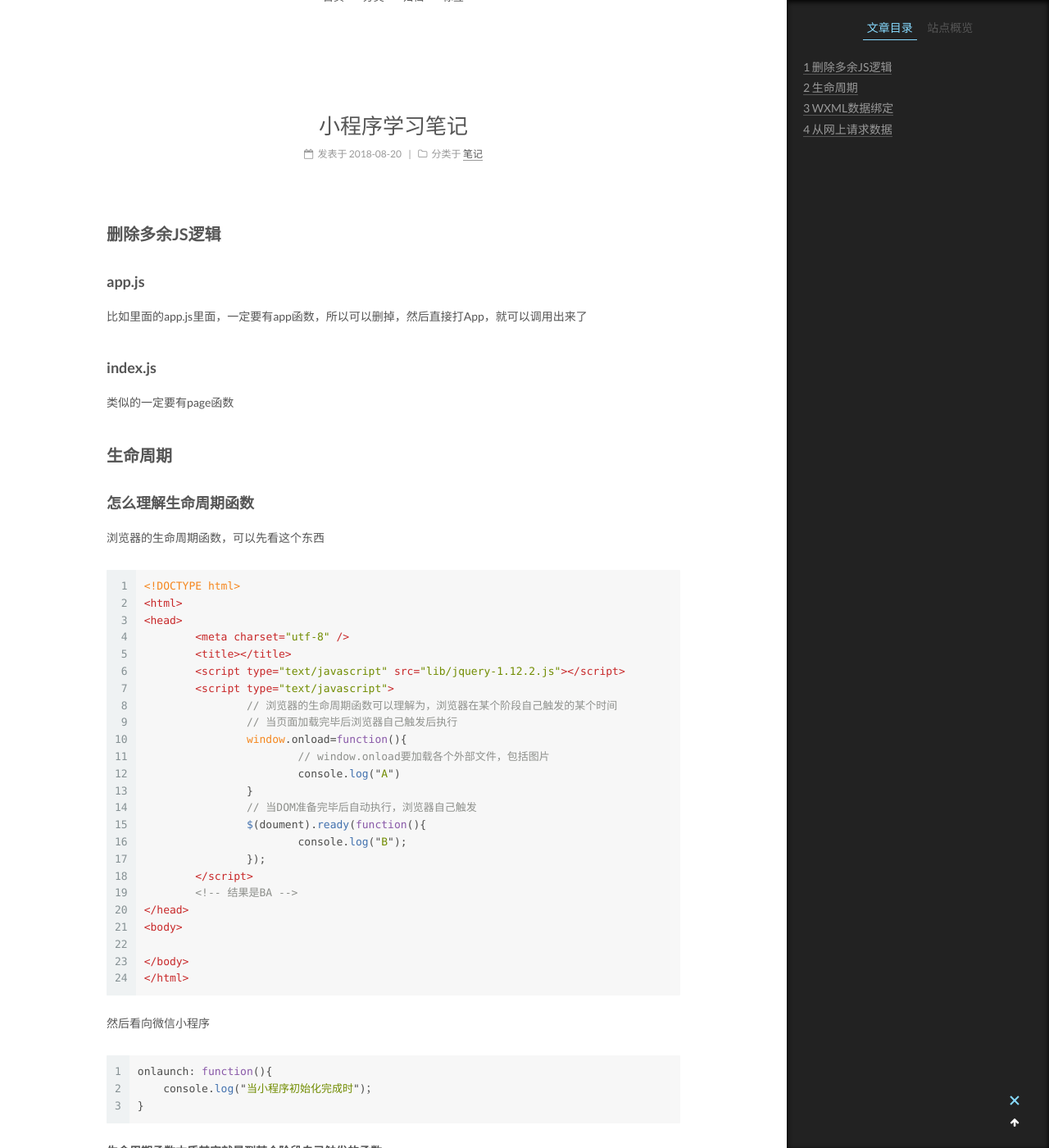
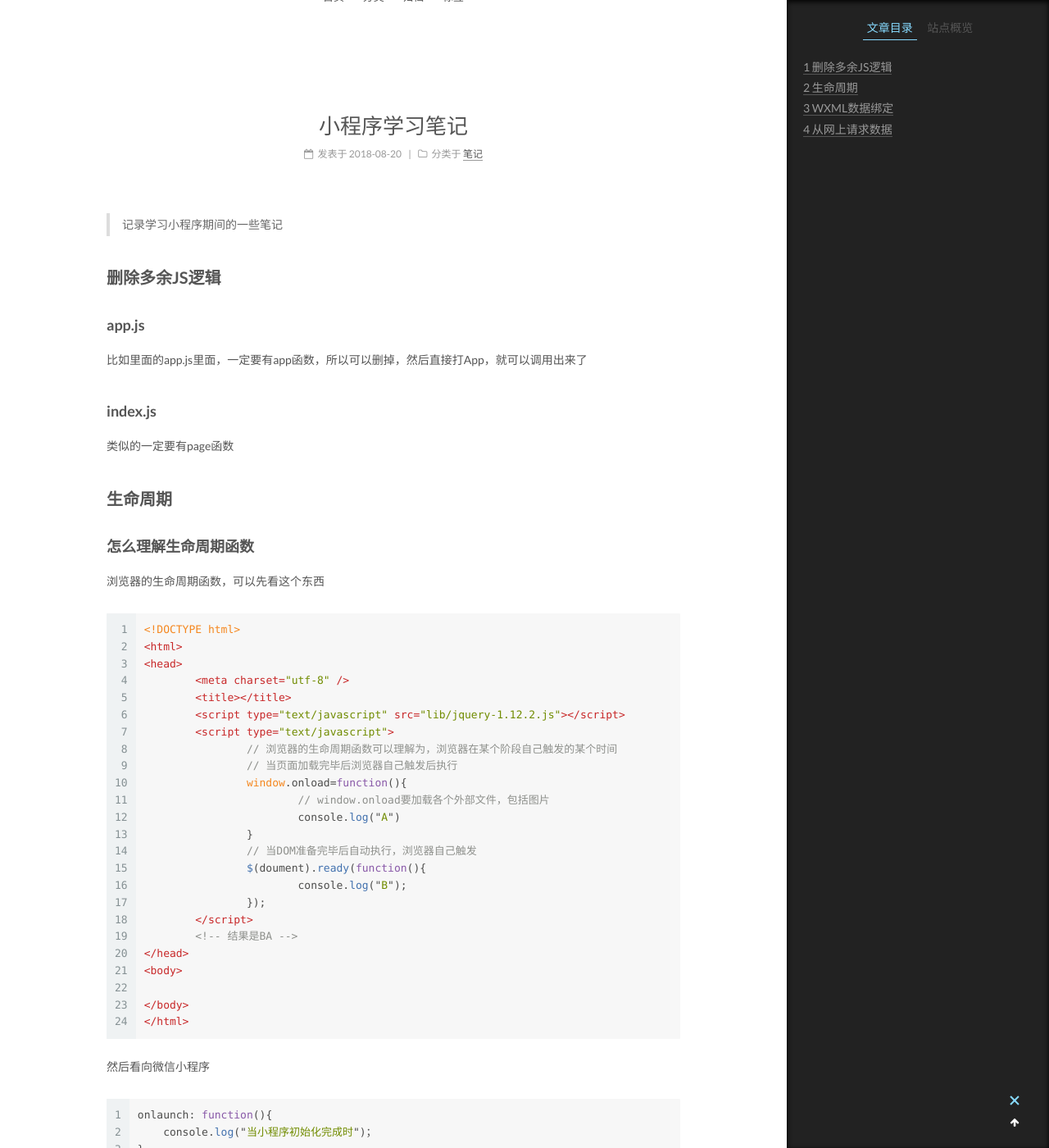
Before and after one commit to iAoe444/iAoe444.github.io, a Jekyll site: the page built from _posts/2018-08-20-小程序学习笔记.md, in a window 1280 px wide and 1400 px high, scrolled down 207 px. Shown: the whole window at 82% size. Built offline with Jekyll 4.4.1, drawn with Linux system fonts in a browser that asks for light colours.

Commit message:
make a little change

```diff
--- a/_posts/2018-08-20-小程序学习笔记.md
+++ b/_posts/2018-08-20-小程序学习笔记.md
@@ -5,6 +5,8 @@ categories:
 tags:
 - 小程序
 ---
+
+> 记录学习小程序期间的一些笔记
 
 ## 删除多余JS逻辑
 
```
